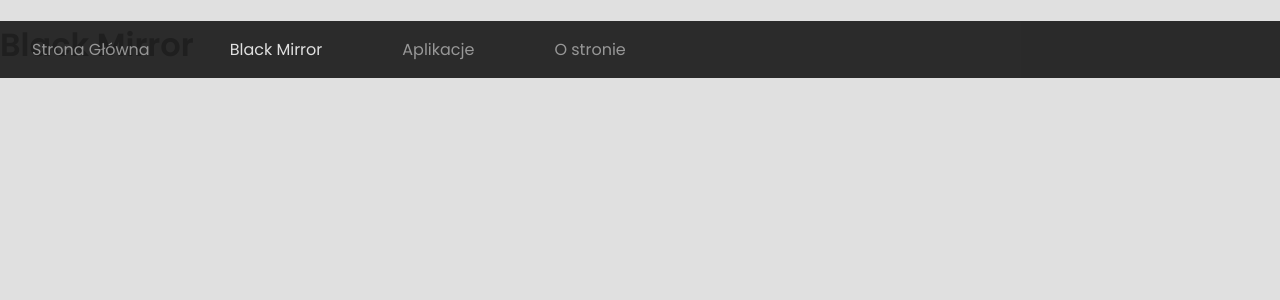
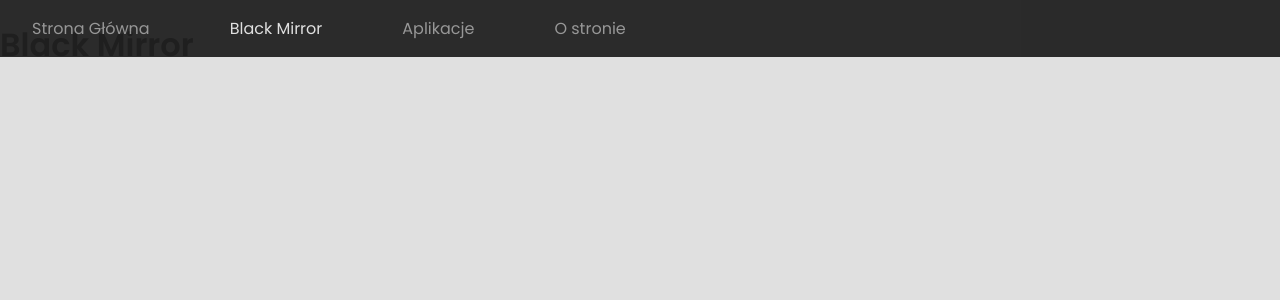
Before and after one commit to Kuba429/praca-na-zawodowe, a React (Vite) app: page /black-mirror in a window 1280 px wide. Shown: the top 300 px of the page. Built offline with nearby package versions, Linux system fonts and the light colour scheme.

Commit message:
pozycja nawigacji zmieniona na fiexed(wazne)

```diff
--- a/src/style/navbar.scss
+++ b/src/style/navbar.scss
@@ -1,5 +1,5 @@
 .navbar.boczny {
-    position: absolute;
+    position: fixed;
     height: 100%;
     width: 90%;
     background: $ciemny;
@@ -48,6 +48,7 @@
 }
 
 .navbar.glowny {
+    top: 0;
     position: fixed;
     width: 100%;
     z-index: 100;
```
